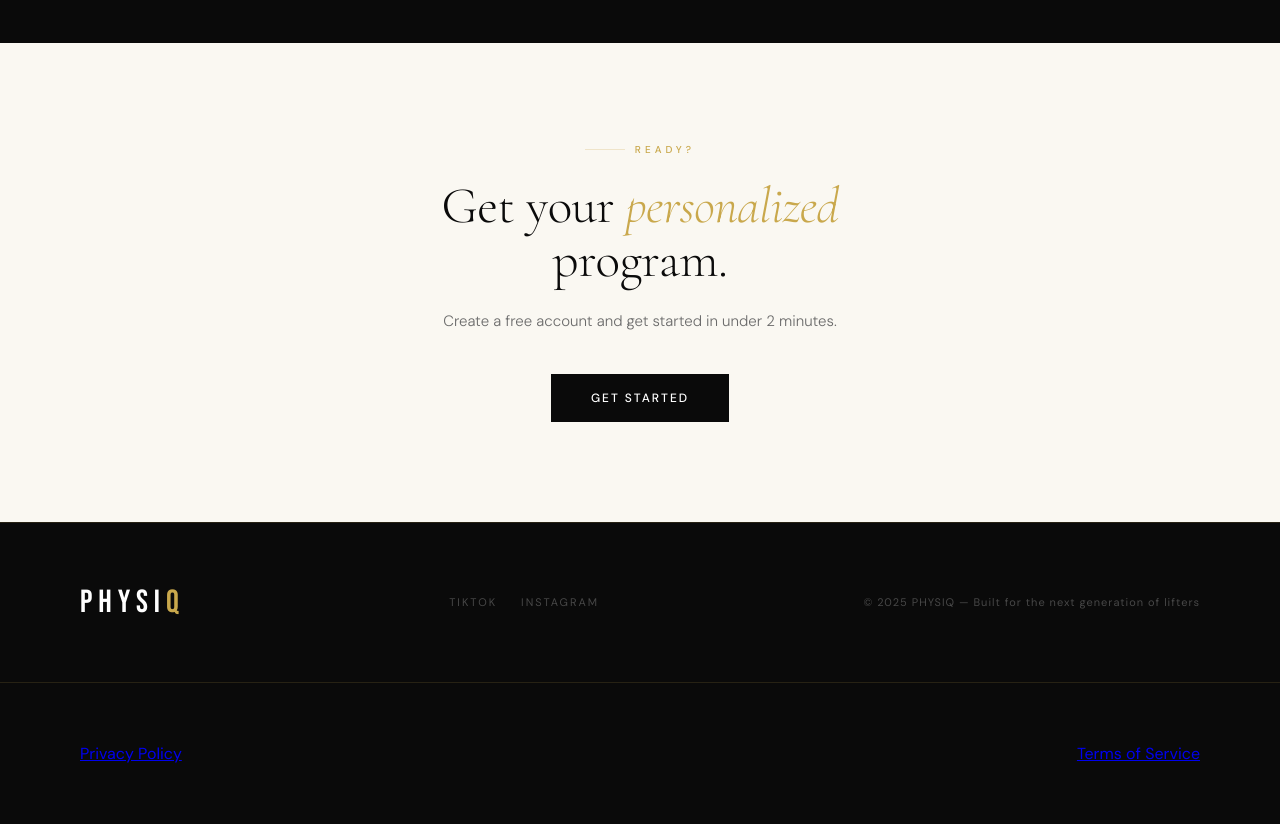
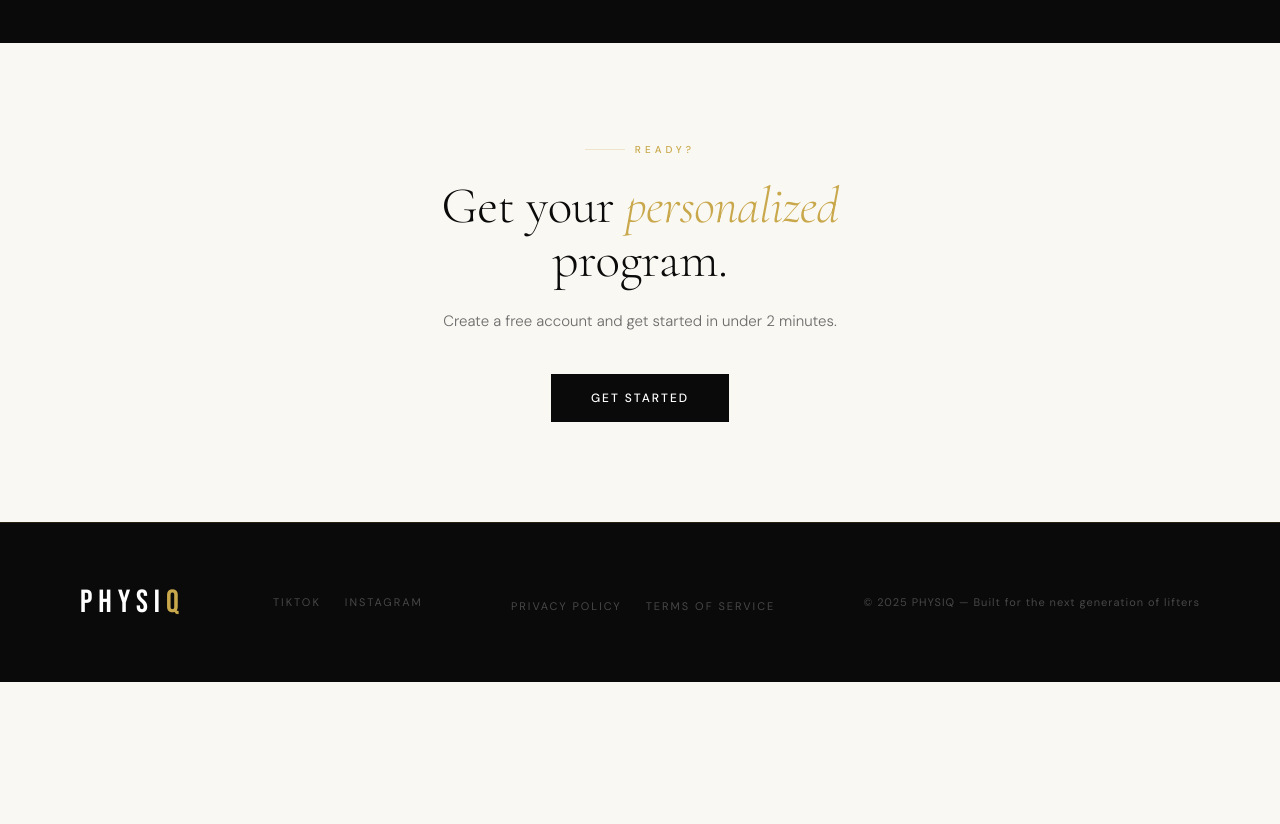
Before and after one commit to peaklifts75-lgtm/PHYSIQ, a website: page about.html in a window 1280 px wide. Shown: the part 3041-3865 px from the top of the page. After the commit the page ends 3723 px from the top, so only its background shows below. Drawn offline with nearby package versions, Linux system fonts and the light colour scheme.

Commit message:
fix footer links and TikTok handle

```diff
--- a/about.html
+++ b/about.html
@@ -219,6 +219,10 @@
     <a href="https://www.tiktok.com/@physiq_site" target="_blank" class="social-link">TikTok</a>
     <a href="https://www.instagram.com/physiq.site" target="_blank" class="social-link">Instagram</a>
   </div>
+   <div class="footer-social" style="margin-top:8px;">
+    <a href="privacy-policy.html" class="social-link">Privacy Policy</a>
+    <a href="terms-of-service.html" class="social-link">Terms of Service</a>
+  </div>
   <div class="footer-copy">© 2025 PHYSIQ — Built for the next generation of lifters</div>
 </footer>
 
@@ -229,9 +233,5 @@
   }, { threshold: 0.1 });
   reveals.forEach(r => observer.observe(r));
 </script>
-<footer>
-<a href="privacy-policy.html">Privacy Policy</a>
-<a href="terms-of-service.html">Terms of Service</a>
-</footer>
 </body>
 </html>
```
